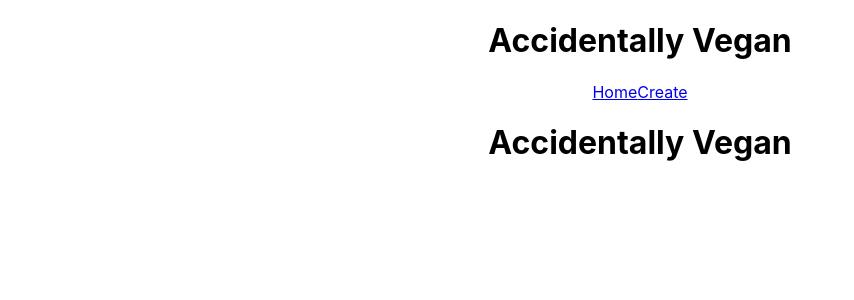
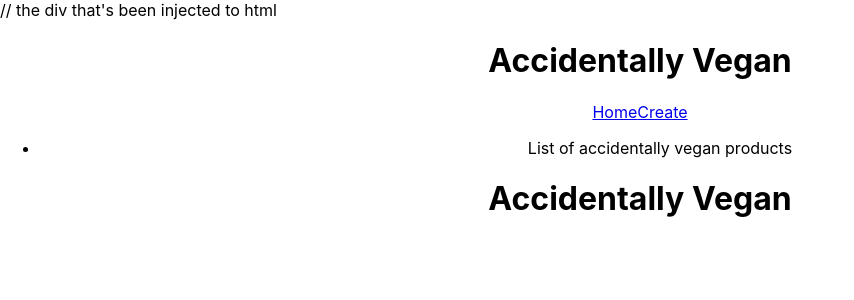
Before and after one commit to syywu/accidentally-vegan, a React (Create React App) app in the folder frontend/src/: page / in a window 1280 px wide. Shown: the top 300 px of the page, without its empty margins (0-854 px from the left). Built offline with nearby package versions, Linux system fonts and the light colour scheme; the HTML template or start-up script is replaced by a standard one.

Commit message:
apollo client

```diff
--- a/frontend/package.json
+++ b/frontend/package.json
@@ -3,9 +3,11 @@
   "version": "0.1.0",
   "private": true,
   "dependencies": {
+    "@apollo/client": "^3.6.9",
     "@testing-library/jest-dom": "^5.16.4",
     "@testing-library/react": "^13.3.0",
     "@testing-library/user-event": "^13.5.0",
+    "graphql": "^16.5.0",
     "react": "^18.1.0",
     "react-dom": "^18.1.0",
     "react-scripts": "5.0.1",
--- a/frontend/src/App.js
+++ b/frontend/src/App.js
@@ -1,17 +1,31 @@
 import "./App.css";
 import Navbar from "./components/Navbar";
+import ProductList from "./components/ProductList";
+import {
+  ApolloClient,
+  InMemoryCache,
+  ApolloProvider,
+  gql,
+} from "@apollo/client";
 
 // root components- first thing to render
 function App() {
+  const client = new ApolloClient({
+    uri: "https://http://localhost:8000/graphql/",
+    cache: new InMemoryCache(),
+  });
   return (
+    <ApolloProvider client={client}>
       // the div that's been injected to html
       <div className="App">
         {/* inject navbar into root route */}
         <Navbar />
+        <ProductList />
         <div className="content">
           <h1>Accidentally Vegan</h1>
         </div>
       </div>
+    </ApolloProvider>
   );
 }
 
```
Also changed, not shown: 1 other file (tests, documents, lock files or other folders). Lines whose indentation alone changed are shown as unchanged.
